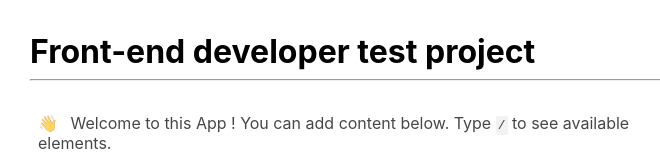
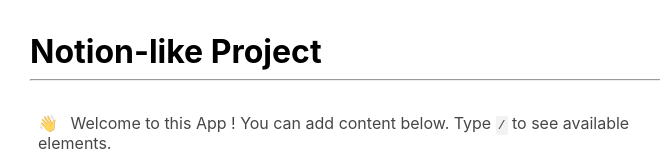
Before and after one commit to Olivier-Kango/notion_like_project, a React (Create React App) app: page / in a window 1280 px wide. Shown: the top 160 px of the page, without its empty margins (290-950 px from the left). Built offline with nearby package versions, Linux system fonts and the light colour scheme.

Commit message:
Change title to Notion-like Project

```diff
--- a/src/components/App.jsx
+++ b/src/components/App.jsx
@@ -3,7 +3,7 @@ import EditablePage from './Page';
 
 const App = () => (
   <div className="App">
-    <h1>Front-end developer test project</h1>
+    <h1>Notion-like Project</h1>
     <hr />
     <p className="welcome">
       <span role="img" aria-label="greetings" className="Emoji">
```
